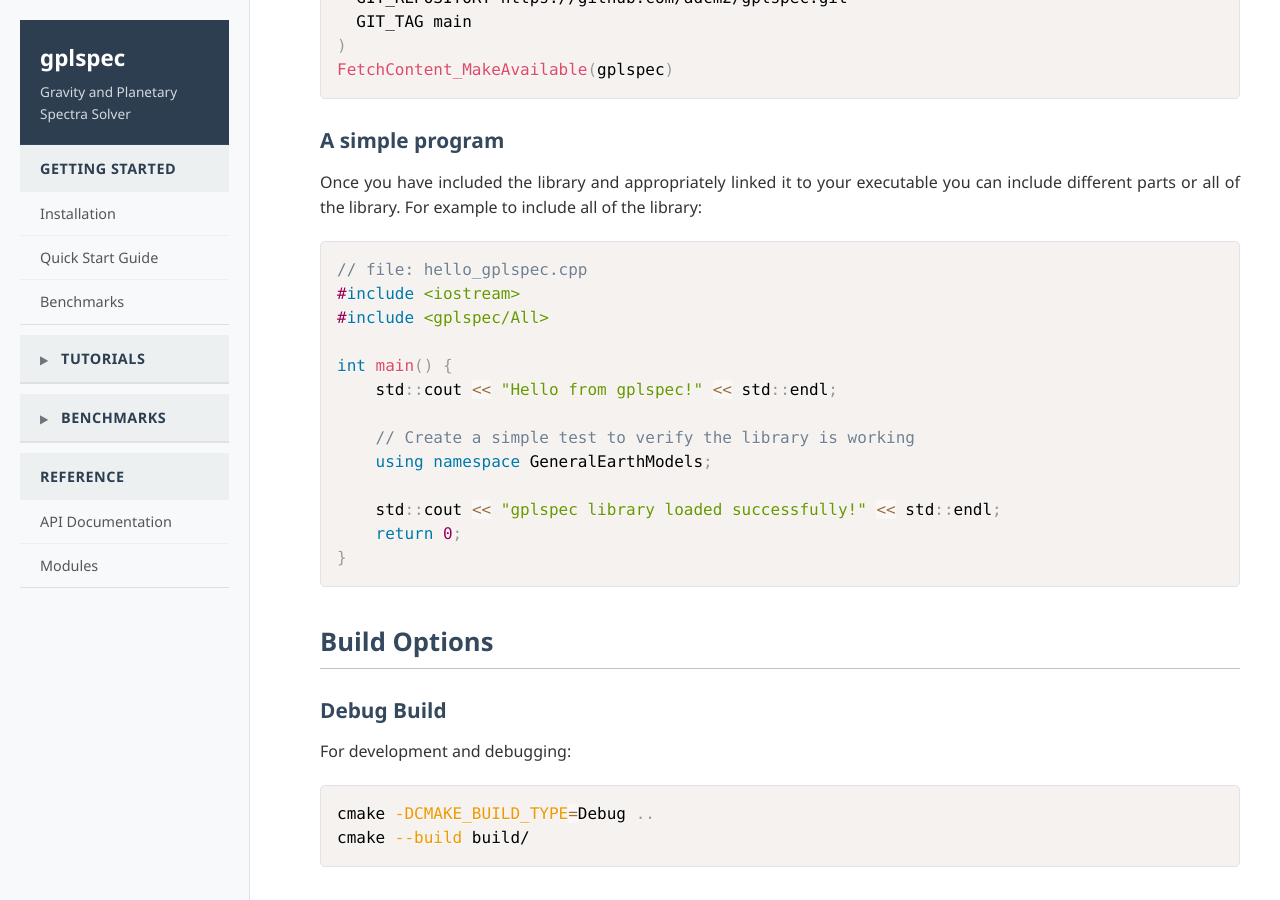
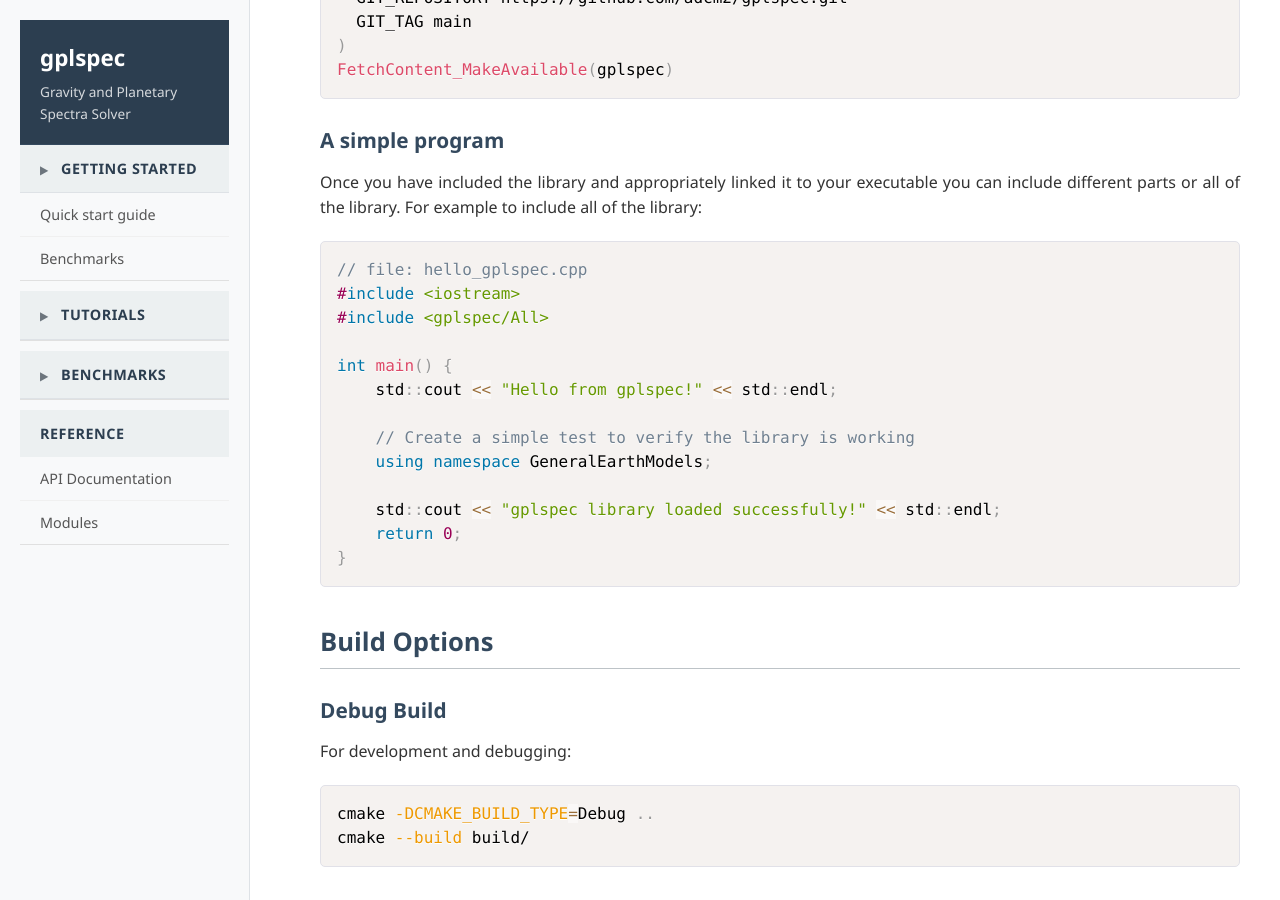
Before and after one commit to adcm2/gplspec, a Jekyll site: the page built from getting-started.md, in a window 1280 px wide and 900 px high, scrolled down 1983 px. Built offline with Jekyll 4.4.1, drawn with Linux system fonts in a browser that asks for light colours; nearby versions of some CDN libraries; some of the changed text lies outside the part shown.

Commit message:
Updating pages

```diff
--- a/_layouts/default.html
+++ b/_layouts/default.html
@@ -19,10 +19,11 @@
             </div>
 
             <div class="nav-section">
-                <h3>Getting Started</h3>
+                <h3 class="nav-toggle" data-target="getting-started">
+                    <span class="arrow">▶</span> Getting started
+                </h3>
                 <ul>
-                    <li><a href="{{ '/getting-started/' | relative_url }}">Installation</a></li>
-                    <li><a href="{{ '/quick-start/' | relative_url }}">Quick Start Guide</a></li>
+                    <li><a href="{{ '/getting-started/' | relative_url }}">Quick start guide</a></li>
                     <li><a href="{{ '/benchmark/' | relative_url }}">Benchmarks</a></li>
                 </ul>
             </div>
--- a/getting-started.md
+++ b/getting-started.md
@@ -3,7 +3,7 @@ title: "Getting Started"
 permalink: /getting-started/
 ---
 
-# Getting Started with gplspec
+# Getting started with gplspec
 gplspec is a header only library, consequently it does not require installation. Indeed, one only needs the header files to be able to include it. It is, however, dependent upon other libraries that we have developed, and consequently it is set up so that it can be included via CMake for ease. Although there is no requirement to use CMake the rest of this guide will describe how to include via CMake.
 
 ## Prerequisites
```
Also changed, not shown: _includes/navigation.html (+10 -0 lines), index.md (+2 -2 lines).
